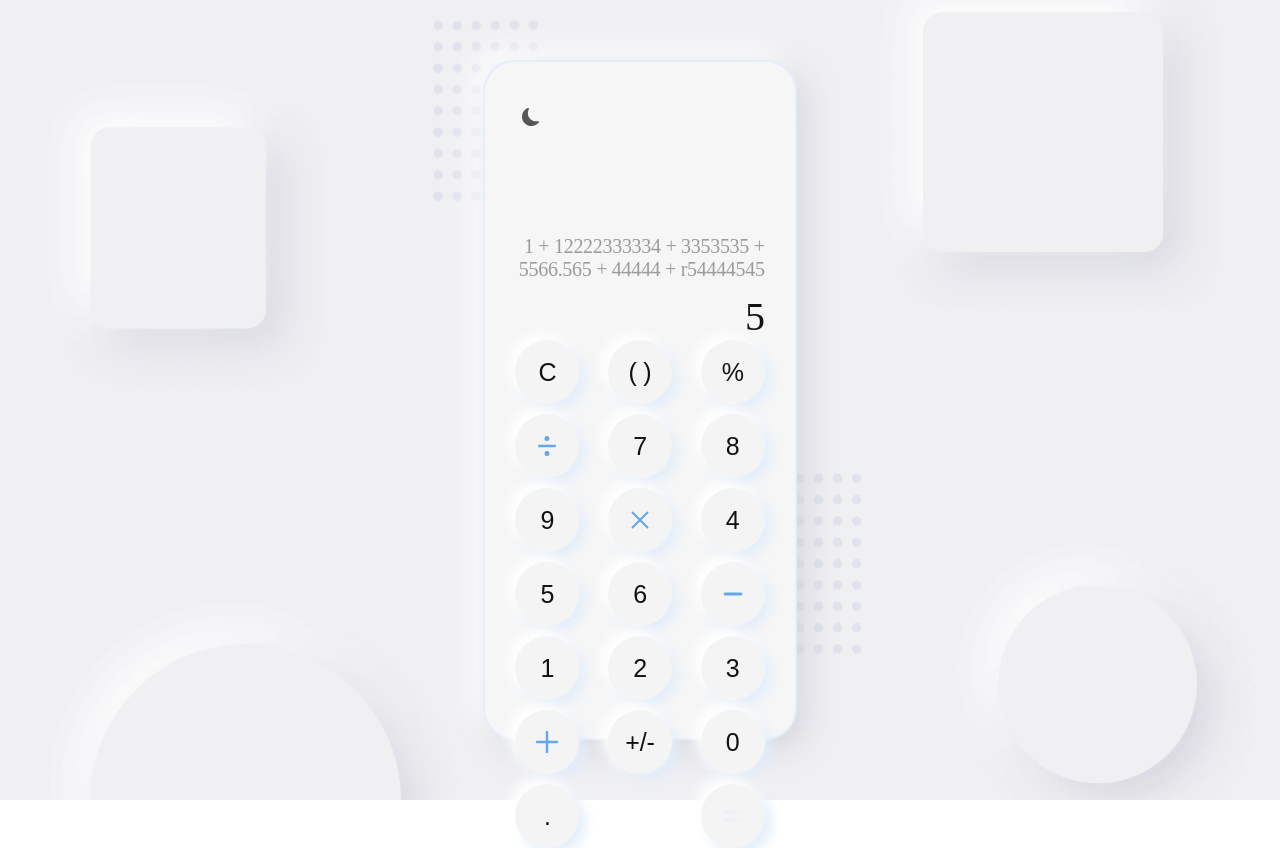
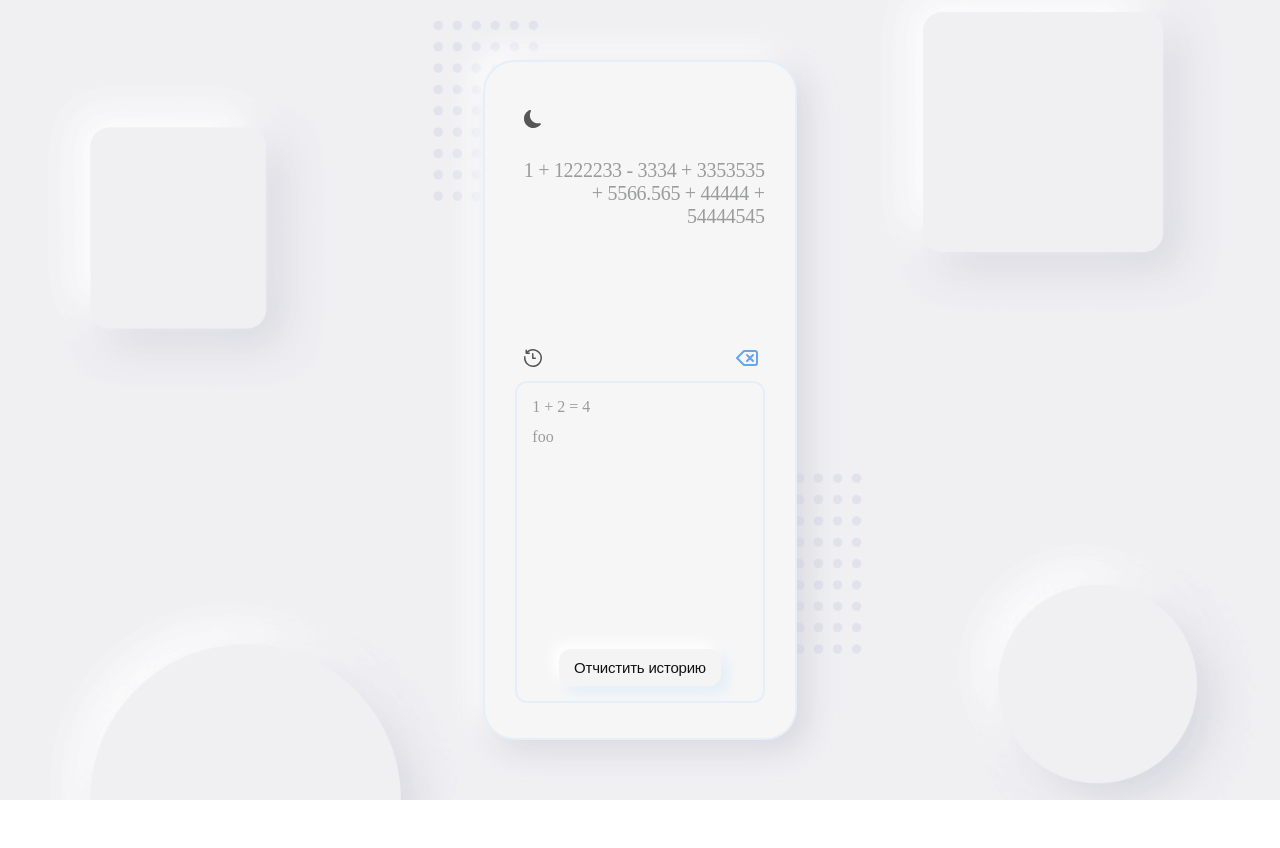
Before and after one commit to Yuliya-Lov/calc, a React (Vite) app: page /history in a window 1280 px wide. After the commit the page ends 800 px from the top, so only its background shows below. Built offline with nearby package versions, Linux system fonts and the light colour scheme.

Commit message:
fix: layout2

```diff
--- a/src/components/App/App.tsx
+++ b/src/components/App/App.tsx
@@ -1,10 +1,16 @@
 import React from 'react';
+import { Routes, Route } from 'react-router-dom';
 import './App.css';
 import { CurrentThemeContext } from '../../contexts/CurrentThemeContext';
 import CalcShell from '../CalcShell/CalcShell';
+import Screen from '../Screen/Screen';
+import ButtonArea from '../ButtonArea/ButtonArea';
+import ControlPanel from '../ControlPanel/ControlPanel'
+import History from '../History/History'
 
 function App() {
   const [theme, setTheme] = React.useState('light');
+  const exArr=['1 + 2 = 4', 'foo']
 
   function changeTheme(): void {
     if (theme === 'light') {
@@ -17,7 +23,19 @@ function App() {
   return (
     <CurrentThemeContext.Provider value={theme}>
       <div className={`app app_theme_${theme}`}>
-        <CalcShell theme={theme} changeTheme={changeTheme}/>
+        <CalcShell theme={theme}>
+          <Screen theme={theme} changeTheme={changeTheme} />
+          <ControlPanel theme={theme} />
+          <Routes>
+            <Route path='/' element={
+              <ButtonArea theme={theme} />
+            }/>
+            <Route path='/history' element={
+              <History theme={theme} exArr={exArr}/>
+            }/>
+
+          </Routes>
+        </CalcShell>
       </div>
     </CurrentThemeContext.Provider>
   )
--- a/src/components/Button/Button.css
+++ b/src/components/Button/Button.css
@@ -12,7 +12,7 @@
   font-size: 25px;
   font-weight: 300;
   letter-spacing: -0.2px;
-  transition: transform .5s ease;
+  transition: transform .3s ease;
 }
 
 .button_theme_light {
@@ -27,23 +27,17 @@
   box-shadow: -8px -8px 16px 0px #222627, 8px 8px 16px 0px #222627;
 }
 
-.button:hover {
+.button:active {
   transform: translate(0, 3px);
-  transition: transform .5s ease;
+  transition: transform .3s ease;
 }
 
 .button_theme_light:hover {
+  background: #E1EDFA;
   border: 2px solid #E5EFFA;
 }
 
 .button_theme_dark:hover {
+  background: #262829;
   border: 2px solid #2B2D2E;
 }
-
-.button_theme_light:active {
-  background: #E1EDFA;
-}
-
-.button_theme_dark:active {
-  background: #262829;
-}
--- a/src/components/ButtonArea/ButtonArea.css
+++ b/src/components/ButtonArea/ButtonArea.css
@@ -4,5 +4,14 @@
   flex-wrap: wrap;
   justify-content: space-between;
   align-items: flex-end;
+  padding-top: 17px;
   gap: 10px;
 }
+
+.button-area_theme_light {
+  border-top: 1px solid #E5EFFA;
+}
+
+.button-area_theme_dark {
+  border-top: 1px solid #9A9B9B;
+}
--- a/src/components/ButtonArea/ButtonArea.tsx
+++ b/src/components/ButtonArea/ButtonArea.tsx
@@ -18,28 +18,28 @@ function ButtonArea({ theme }: { theme: string }) {
     { value: '%' },
     {
       label: division,
-      value: '/'
+      value: ' / '
     },
     { value: '7' },
     { value: '8' },
     { value: '9' },
     {
       label: multiplication,
-      value: '*'
+      value: ' * '
     },
     { value: '4' },
     { value: '5' },
     { value: '6' },
     {
       label: subtraction,
-      value: '-'
+      value: ' - '
     },
     { value: '1' },
     { value: '2' },
     { value: '3' },
     {
       label: addition,
-      value: '+'
+      value: ' + '
     },
     {
       value: '+/-'
@@ -48,10 +48,10 @@ function ButtonArea({ theme }: { theme: string }) {
     { value: '.' },
     {
       label: equal,
-      value: '='
+      value: ' = '
     }]
   return (
-    <section aria-label='Кнопки' className='button-area'>
+    <section aria-label='Кнопки' className={`button-area button-area_theme_${theme}`}>
       {buttonArr.map((item, index) => {
         return <Button  key={index} theme={theme} content={item}/>
       })}
--- a/src/components/CalcShell/CalcShell.tsx
+++ b/src/components/CalcShell/CalcShell.tsx
@@ -1,13 +1,10 @@
 import React from 'react';
 import './CalcShell.css';
-import Screen from '../Screen/Screen';
-import ButtonArea from '../ButtonArea/ButtonArea';
 
-function CalcShell({theme, changeTheme }: {theme:string, changeTheme(): void}) {
+function CalcShell({theme, children}:{theme:string, children: Array<React.ReactNode>}) {
     return (
         <main className={`calc-shell calc-shell_theme_${theme}`}>
-            <Screen theme={theme} changeTheme={changeTheme}/>
-            <ButtonArea theme={theme}/>
+          {children}
         </main>
     );
 }
--- /dev/null
+++ b/src/components/ControlPanel/ControlPanel.css
@@ -0,0 +1,43 @@
+.panel {
+  width: 100%;
+display: flex;
+flex-direction: row;
+justify-content: space-between;
+align-items: center;
+padding-bottom: 6px;
+}
+.panel__button {
+  margin: 0;
+  padding: 0;
+  border: none;
+  min-width: 35px;
+  min-height: 35px;
+  background-color: transparent;
+  background-position: center;
+  background-repeat: no-repeat;
+  background-size: 24px 24px;
+  border-radius: 7px;
+  cursor: pointer;
+}
+.panel__button_type_history {
+  background-image: url(../../assets/history-icon.svg);
+}
+.panel__button_type_delete {
+  background-image: url(../../assets/clear-icon.svg);
+}
+
+.panel__button:active {
+  transform: translate(0, 1px);
+  transition: transform .3s ease;
+}
+
+.panel__button_theme_light:hover {
+  box-shadow: -6.25px -6.25px 12.5px 0px #FFF, 6.25px 6.25px 12.5px 0px #E1EDFA;
+  border: 2px solid #E5EFFA;
+  background-color: #E1EDFA;
+}
+
+.panel__button_theme_dark:hover {
+  border: 2px solid #2B2D2E;
+  box-shadow: -8px -8px 16px 0px #222627, 8px 8px 16px 0px #222627;
+}
--- /dev/null
+++ b/src/components/ControlPanel/ControlPanel.tsx
@@ -0,0 +1,13 @@
+import React from 'react';
+import './ControlPanel.css'
+
+function ControlPanel({ theme }: { theme: string }) {
+  return (
+    <div className='panel'>
+      <button className={`panel__button  panel__button_type_history panel__button_theme_${theme}`} aria-label='Показать или скрыть историю вычислений'></button>
+      <button className={`panel__button panel__button_type_delete panel__button_theme_${theme}`} aria-label='Удалить последний символ'></button>
+    </div>
+  );
+}
+
+export default ControlPanel;
--- /dev/null
+++ b/src/components/History/History.css
@@ -0,0 +1,89 @@
+.history {
+  width: 100%;
+  height: 54%;
+  border-radius: 12px;
+  box-sizing: border-box;
+  padding: 15px;
+  display: flex;
+  flex-direction: column;
+  align-items: center;
+  justify-content: space-between;
+}
+
+.history_theme_light {
+  border: 2px solid #E5EFFA;
+}
+
+.history_theme_dark {
+  border: 2px solid rgba(154, 155, 155, .3);
+}
+
+.history__list {
+  margin: 0;
+  padding: 0;
+  list-style: none;
+  width: 100%;
+  display: flex;
+  flex-direction: column;
+  gap: 12px;
+}
+
+.history__item {
+  margin: 0;
+  padding: 0;
+  cursor: pointer;
+  color: #9A9B9B;
+}
+
+.history__item_theme_light {
+  color: rgb(154, 155, 155);
+}
+
+.history__item_theme_dark {
+  color: #ECECEC;
+}
+
+.history__clean-button {
+  box-sizing: border-box;
+  margin: 0;
+  padding: 0 15px;
+  width: auto;
+  height: 37px;
+  border: none;
+  border-radius: 12px;
+  cursor: pointer;
+  display: flex;
+  justify-content: center;
+  align-items: center;
+  font-size: 15px;
+  font-weight: 300;
+  letter-spacing: -0.2px;
+  transition: transform .3s ease;
+}
+
+.history__clean-button_theme_light {
+  color: #121212;
+  background: #F4F4F4;
+  box-shadow: -6.25px -6.25px 12.5px 0px #FFF, 6.25px 6.25px 12.5px 0px #E1EDFA;
+}
+
+.history__clean-button_theme_dark {
+  color: #F6F6F6;
+  background: #2B2D2E;
+  box-shadow: -8px -8px 16px 0px #222627, 8px 8px 16px 0px #222627;
+}
+
+.history__clean-button:active {
+  transform: translate(0, 3px);
+  transition: transform .3s ease;
+}
+
+.history__clean-button_theme_light:hover {
+  background: #E1EDFA;
+  border: 2px solid #E5EFFA;
+}
+
+.history__clean-button_theme_dark:hover {
+  background: #262829;
+  border: 2px solid #2B2D2E;
+}
--- /dev/null
+++ b/src/components/History/History.tsx
@@ -0,0 +1,21 @@
+import React from 'react';
+import { ReactNode } from 'react';
+import './History.css'
+
+function History({theme, exArr }: { theme: string, exArr: Array<string> }) {
+  return (
+    <section aria-label='История вычислений' className={`history history_theme_${theme}`}>
+      <ul className='history__list'>
+        {exArr.map((item: string): ReactNode => {
+          return (
+            <li key={exArr.indexOf(item)} className={`history__item history__item_theme_${theme}`}>{item}</li>
+          )
+        })
+        }
+      </ul>
+      <button className={`history__clean-button history__clean-button_theme_${theme}`}>Отчистить историю</button>
+    </section>
+  );
+}
+
+export default History;
--- a/src/components/Screen/Screen.css
+++ b/src/components/Screen/Screen.css
@@ -1,17 +1,19 @@
 .screen {
   width: 100%;
   height: 40%;
+  box-sizing: border-box;
   display: flex;
   flex-direction: column;
   justify-content: space-between;
   align-items: flex-start;
+  padding-bottom: 55px;
 }
 
 .screen__theme-button {
   margin: 0;
   padding: 0;
-  width: 30px;
-  height: 30px;
+  width: 35px;
+  height: 35px;
   border: none;
   border-radius: 5px;
   background-color: transparent;
@@ -21,37 +23,33 @@
   cursor: pointer;
 }
 
-.screen__theme-button_type_light {
+.screen__theme-button_theme_light {
   background-image: url(../../assets/dark-icon.svg);
   background-size: 17px;
 }
 
-.screen__theme-button_type_dark {
+.screen__theme-button_theme_dark {
   background-image: url(../../assets/light-icon.svg);
   background-size: 24px;
 }
 
-.screen__theme-button_type_light:hover {
-  box-shadow: -6.25px -6.25px 12.5px 0px #FFF, 6.25px 6.25px 12.5px 0px #E1EDFA;
+.screen__theme-button:active {
   transform: translate(0, 1px);
-  transition: transform .5s ease;
+  transition: transform .3s ease;
 }
 
-.screen__theme-button_type_dark:hover {
-  box-shadow: -8px -8px 16px 0px #222627, 8px 8px 16px 0px #222627;
-  transform: translate(0, 1px);
-  transition: transform .5s ease;
+.screen__theme-button_theme_light:hover {
+  box-shadow: -6.25px -6.25px 12.5px 0px #FFF, 6.25px 6.25px 12.5px 0px #E1EDFA;
+  background-color: #E1EDFA;
+  border: 2px solid #E5EFFA;
 }
 
-.screen__theme-button_type_light:active {
-  background: #E1EDFA;
+.screen__theme-button_theme_dark:hover {
+  border: 2px solid #2B2D2E;
+  box-shadow: -8px -8px 16px 0px #222627, 8px 8px 16px 0px #222627;
 }
 
-.screen__theme-button_type_dark:active {
-  background: #262829;
-}
-
-.screen__line-container {
+.screen__form {
   width: 100%;
   display: flex;
   flex-direction: column;
@@ -68,12 +66,18 @@
   justify-content: flex-end;
   font-weight: 500;
   letter-spacing: -0.3px;
-  word-break: break-all;
+  overflow: hidden;
+  background: transparent;
+  border: none;
 }
 
 .screen__line_type_task {
   color: #9A9B9B;
   font-size: 20px;
+}
+
+.screen__line_type_input:focus-visible {
+ outline: none;
 }
 
 .screen__line_theme_light {
--- a/src/components/Screen/Screen.tsx
+++ b/src/components/Screen/Screen.tsx
@@ -4,11 +4,11 @@ import './Screen.css';
 function Screen({ theme, changeTheme }: { theme: string, changeTheme(): void }) {
   return (
     <section aria-label='Экран' className='screen'>
-      <button onClick={changeTheme} className={`screen__theme-button screen__theme-button_type_${theme}`} />
-      <div className='screen__line-container'>
-        <p className='screen__line screen__line_type_task'>1 + 12222333334 + 3353535 + 5566.565 + 44444 + r54444545</p>
-        <p className={`screen__line screen__line_type_active screen__line_theme_${theme}`}>5</p>
-      </div>
+      <button onClick={changeTheme} className={`screen__theme-button screen__theme-button_theme_${theme}`} />
+      <form className='screen__form'>
+        <p className='screen__line screen__line_type_task'>1 + 1222233 - 3334 + 3353535 + 5566.565 + 44444 + 54444545</p>
+        <input className={`screen__line screen__line_type_input screen__line_theme_${theme}`} autoFocus/>
+      </form>
 
     </section>
   );
```
